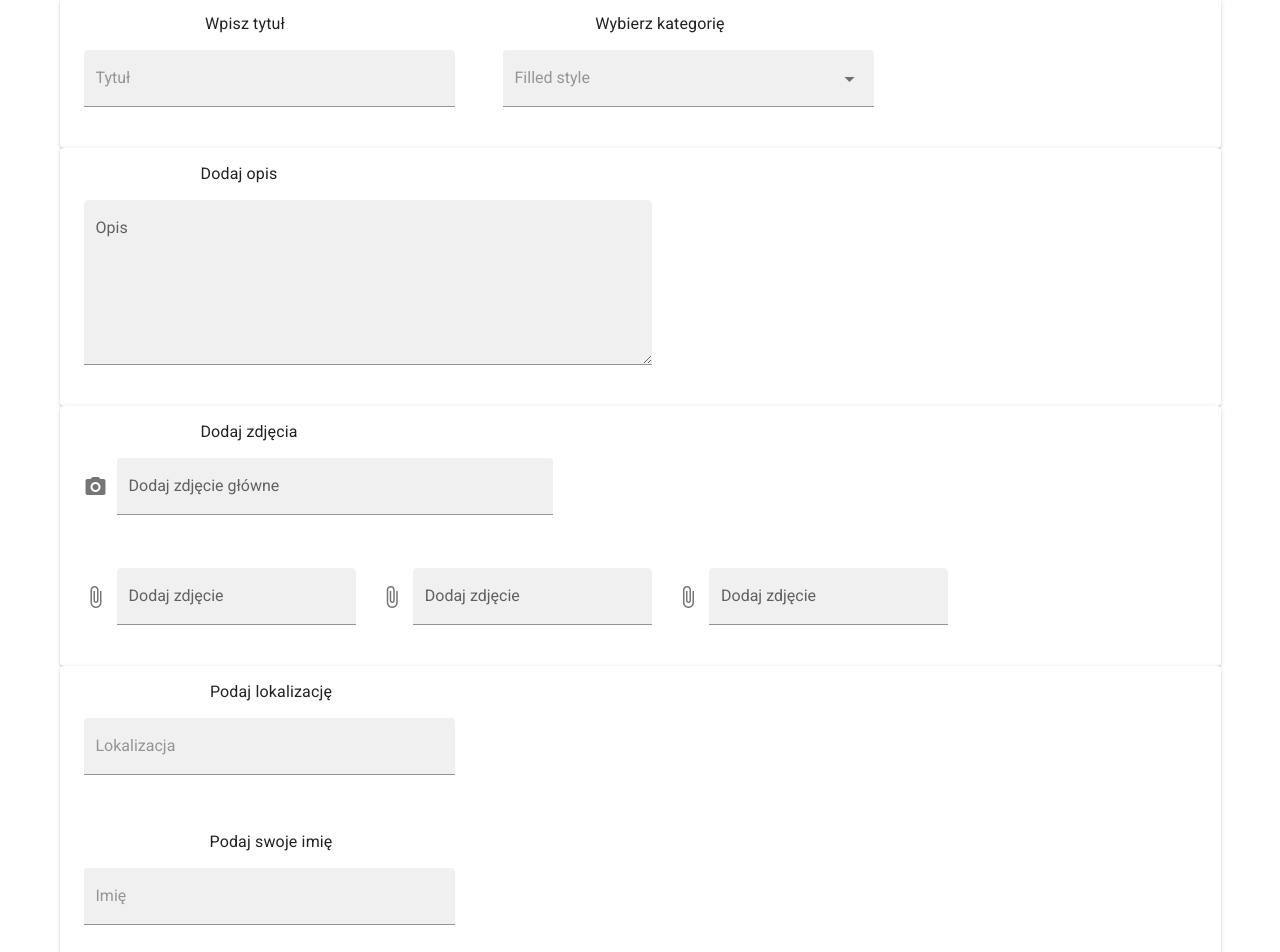
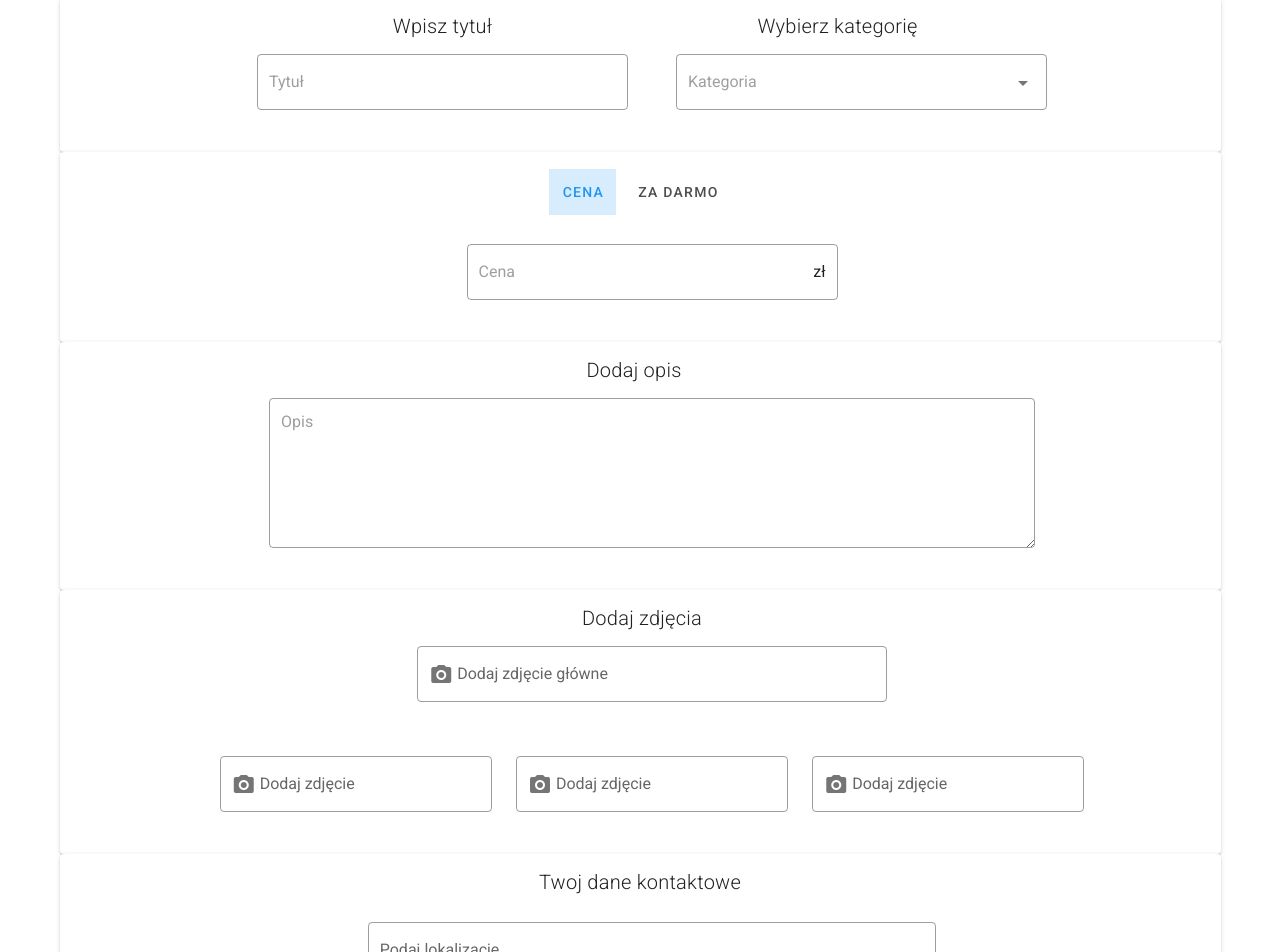
Before and after one commit to sinkuladis/apsi, a Vue app in the folder frontend/: page /submitAdvert in a window 1280 px wide. Shown: the part 79-1031 px from the top of the page. Built offline with nearby package versions, Linux system fonts and the light colour scheme.

Commit message:
Basic input validation

```diff
--- a/frontend/src/views/Adverts/SubmitAdvert.vue
+++ b/frontend/src/views/Adverts/SubmitAdvert.vue
@@ -1,47 +1,77 @@
 <template>
-    <div>
+        <v-form ref="form" v-model="valid">
             <v-container class="text-center">
 
                 <!--Tytuł i kategorie-->
                 <v-card class="my-3">
-                <v-row class="subtitle-1 font-weight-regular">
-                    <v-col cols="4" class="pb-0">
+                    <v-row class="title font-weight-light justify-center">
+                        <v-col cols="4" class="pb-0 ">
                             Wpisz tytuł
                         </v-col>
-                    <v-col cols="4" class="pb-0 ms-5">
+                        <v-col cols="4" class="pb-0">
                             Wybierz kategorię
                         </v-col>
                     </v-row>
-                <v-row>
+                    <v-row class="justify-center">
                         <v-col cols="4" class="ms-6">
                             <v-text-field
+                                    :rules="requiredRule"
                                     placeholder="Tytuł"
-                                filled
+                                    outlined
                             ></v-text-field>
                         </v-col>
                         <v-col cols="4" class="ms-6">
                             <v-select
+                                    :rules="requiredRule"
                                     :items="items"
-                                filled
-                                placeholder="Filled style"
+                                    outlined
+                                    placeholder="Kategoria"
                             ></v-select>
+                        </v-col>
+                    </v-row>
+                </v-card>
+
+                <!--Cena-->
+                <v-card class="my-3">
+                    <v-row class="justify-center">
+                        <v-col cols="4">
+                            <v-btn-toggle
+                                    v-model="price"
+                                    tile
+                                    group
+                                    color="blue"
+                                    mandatory>
+                                <v-btn value="value">Cena</v-btn>
+                                <v-btn value="free">Za darmo</v-btn>
+                            </v-btn-toggle>
+                        </v-col>
+                    </v-row>
+                    <v-row v-if="price === 'value'" class="justify-center">
+                        <v-col cols="4" class="ms-6">
+                            <v-text-field
+                                    :rules="requiredRule"
+                                    outlined
+                                    placeholder="Cena"
+                                    suffix="zł"
+                            ></v-text-field>
                         </v-col>
                     </v-row>
                 </v-card>
 
                 <!--Opis-->
                 <v-card class="my-3">
-                <v-row class="subtitle-1 font-weight-regular">
+                    <v-row class="title font-weight-light justify-center">
                         <v-col cols="4" class="pb-0 ps-0">
                             Dodaj opis
                         </v-col>
                     </v-row>
-                <v-row>
-                    <v-col cols="6" class="ms-6">
+                    <v-row class="justify-center">
+                        <v-col cols="8" class="ms-6">
                             <v-textarea
-                                filled
+                                    :rules="requiredRule"
+                                    outlined
                                     name="input-7-4"
-                                label="Opis"
+                                    placeholder="Opis"
                             ></v-textarea>
                         </v-col>
                     </v-row>
@@ -49,43 +79,49 @@
 
                 <!--Zdjęcia-->
                 <v-card class="my-3">
-                <v-row class="subtitle-1 font-weight-regular">
+                    <v-row class="title font-weight-light justify-center">
                         <v-col cols="4" class="pb-0 ms-1">
                             Dodaj zdjęcia
                         </v-col>
                     </v-row>
 
-                <v-row>
+                    <v-row class="justify-center">
                         <v-col cols="5" class="ms-6">
                             <v-file-input
-                                :rules="rules"
-                                filled
+                                    outlined
                                     accept="image/png, image/jpeg, image/bmp"
                                     placeholder="Dodaj zdjęcie główne"
-                                prepend-icon="mdi-camera"
+                                    prepend-inner-icon="mdi-camera"
+                                    prepend-icon=""
                             ></v-file-input>
                         </v-col>
                     </v-row>
-                <v-row>
+                    <v-row class="justify-center">
                         <v-col cols="3" class="ms-6">
                             <v-file-input
-                                filled
+                                    outlined
                                     accept="image/png, image/jpeg, image/bmp"
                                     placeholder="Dodaj zdjęcie"
+                                    prepend-inner-icon="mdi-camera"
+                                    prepend-icon=""
                             ></v-file-input>
                         </v-col>
                         <v-col cols="3">
                             <v-file-input
-                                filled
+                                    outlined
                                     accept="image/png, image/jpeg, image/bmp"
                                     placeholder="Dodaj zdjęcie"
+                                    prepend-inner-icon="mdi-camera"
+                                    prepend-icon=""
                             ></v-file-input>
                         </v-col>
                         <v-col cols="3">
                             <v-file-input
-                                filled
+                                    outlined
                                     accept="image/png, image/jpeg, image/bmp"
                                     placeholder="Dodaj zdjęcie"
+                                    prepend-inner-icon="mdi-camera"
+                                    prepend-icon=""
                             ></v-file-input>
                         </v-col>
                     </v-row>
@@ -93,62 +129,92 @@
 
                 <!--Dane kontaktowe-->
                 <v-card class="my-3">
-                <v-row class="subtitle-1 font-weight-regular">
-                    <v-col cols="4" class="pb-0 ps-0 ms-8">
-                        Podaj lokalizację
+                    <v-row>
+                        <v-col>
+                            <span class="title font-weight-light">Twoj dane kontaktowe</span>
                         </v-col>
                     </v-row>
-                <v-row>
-                    <v-col cols="4" class="ms-6">
+                    <v-row justify="center">
+                        <v-col cols="6" class="ms-6">
                             <v-text-field
-                                placeholder="Lokalizacja"
-                                filled
+                                    :rules="requiredRule"
+                                    label="Podaj lokalizację"
+                                    outlined
                             ></v-text-field>
                         </v-col>
                     </v-row>
-                <v-row class="subtitle-1 font-weight-regular">
-                    <v-col cols="4" class="pb-0 ps-0 ms-8">
-                        Podaj swoje imię
-                    </v-col>
-                </v-row>
-                <v-row>
-                    <v-col cols="4" class="ms-6">
+                    <v-row justify="center">
+                        <v-col cols="6" class="ms-6">
                             <v-text-field
-                                placeholder="Imię"
-                                filled
+                                    v-model="name"
+                                    :rules="requiredRule"
+                                    label="Podaj imię"
+                                    outlined
                             ></v-text-field>
                         </v-col>
                     </v-row>
-                <v-row class="subtitle-1 font-weight-regular">
-                    <v-col cols="4" class="pb-0 ps-0 ms-8">
-                        Podaj adres e-mail
-                    </v-col>
-                </v-row>
-                <v-row>
-                    <v-col cols="4" class="ms-6">
+                    <v-row justify="center">
+                        <v-col cols="6" class="ms-6">
                             <v-text-field
-                                placeholder="Adres e-mail"
-                                filled
+                                    v-model="email"
+                                    :rules="emailRules"
+                                    label="Adres e-mail"
+                                    outlined
                             ></v-text-field>
                         </v-col>
                     </v-row>
                 </v-card>
+
+                <!--Submit button-->
                 <v-card>
                     <v-row>
-                    <v-col offset="10">
-                        <v-btn depressed dark color="orange">
+                        <v-col offset="9">
+                            <v-btn
+                                    @click="validate"
+                                    depressed
+                                    dark
+                                    color="orange">
                                 Zatwierdź
                             </v-btn>
                         </v-col>
                     </v-row>
                 </v-card>
+
+
             </v-container>
-    </div>
+        </v-form>
 </template>
 
 <script>
+    const axios = require('axios');
+
     export default {
-        name: "SubmitAdvert"
+        name: "SubmitAdvert",
+        data() {
+            return {
+                valid: false,
+                name: '',
+                email: '',
+                price: 'value',
+
+                apiData: null,
+                error: false,
+
+                // Rules definition
+                emailRules: [
+                    v => !!v || 'Proszę podać adres poczty elekronicznej',
+                    v => /.+@.+/.test(v) || 'Adres nie jest poprawny',
+                ],
+                requiredRule: [
+                    v => !!v || 'To pole jest wymagane'
+                ],
+            }
+        },
+        methods: {
+            validate() {
+                this.$refs.form.validate()
+            },
+        }
     }
 </script>
 
```
Lines whose indentation alone changed are shown as unchanged.
